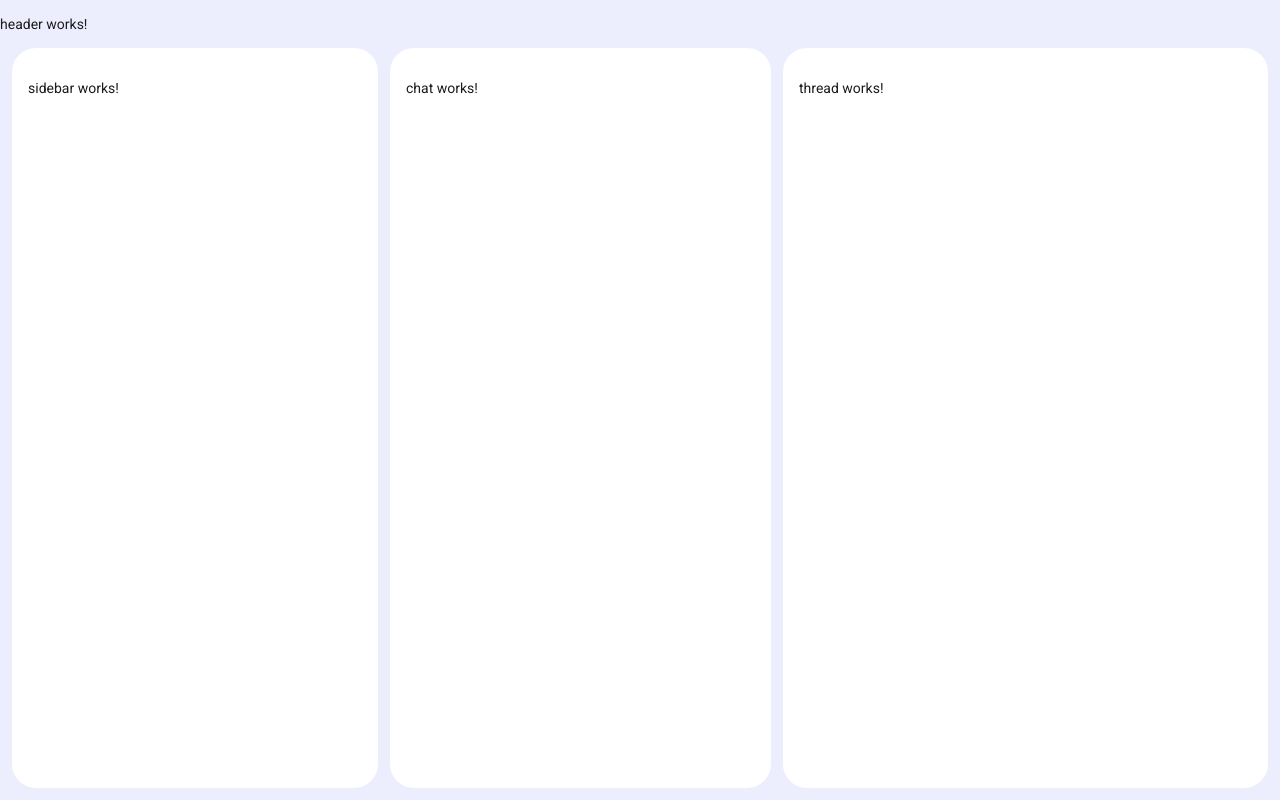
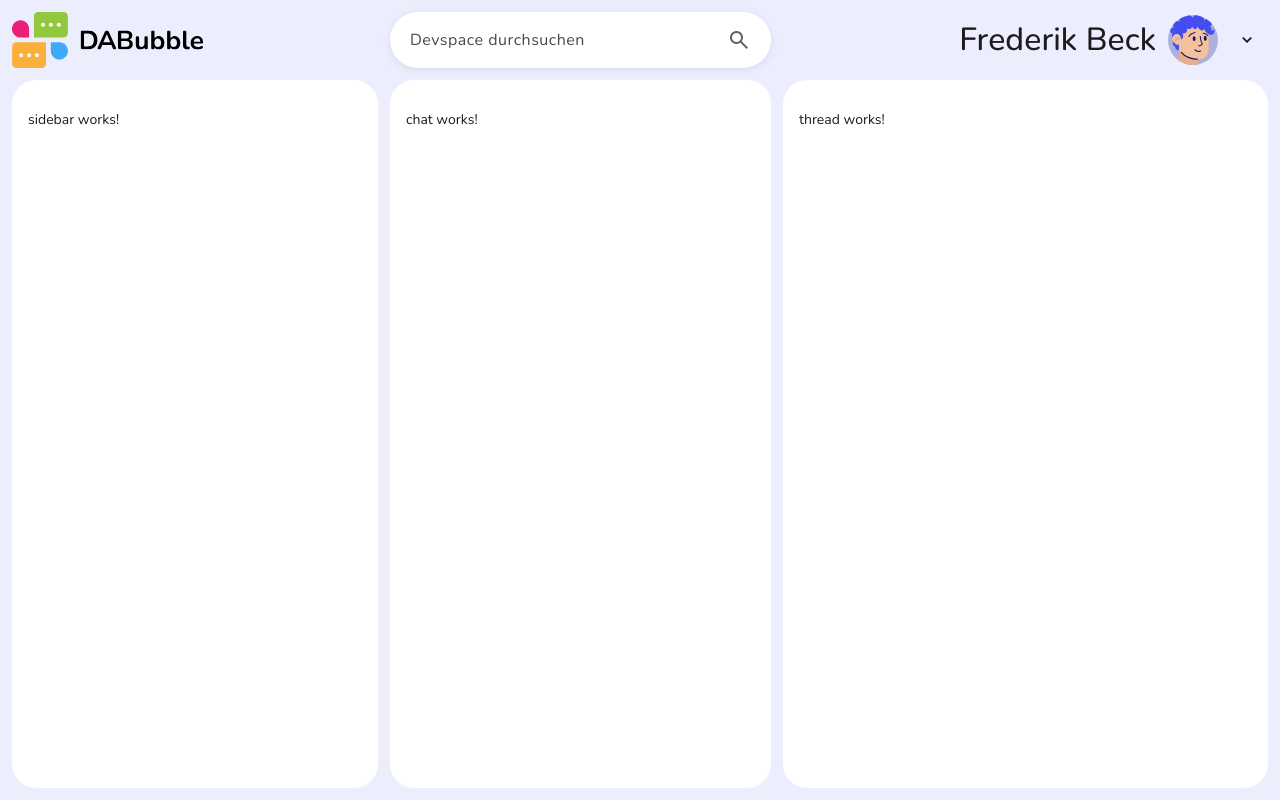
Before and after one commit to frontendfuchs/da-bubble, an Angular app: page / in a window 1280 px wide. Built offline with nearby package versions, Linux system fonts and the light colour scheme.

Commit message:
feat: add header with search and profile menu and configure Nunito typography and base background

```diff
--- a/src/app/app.config.ts
+++ b/src/app/app.config.ts
@@ -1,11 +1,13 @@
 import { ApplicationConfig, provideBrowserGlobalErrorListeners } from '@angular/core';
 import { provideRouter } from '@angular/router';
+import { MAT_ICON_DEFAULT_OPTIONS } from '@angular/material/icon';
 
 import { routes } from './app.routes';
 
 export const appConfig: ApplicationConfig = {
   providers: [
     provideBrowserGlobalErrorListeners(),
-    provideRouter(routes)
+    provideRouter(routes),
+    { provide: MAT_ICON_DEFAULT_OPTIONS, useValue: { fontSet: 'material-symbols-outlined' } },
   ]
 };
--- a/src/app/shared/header/header.html
+++ b/src/app/shared/header/header.html
@@ -1 +1,50 @@
-<p>header works!</p>
+<mat-toolbar class="header">
+  <a class="header__logo" routerLink="/" aria-label="DA Bubble Startseite">
+    <img class="header__logo-image" src="assets/img/da-bubble-icon.svg" alt="DA Bubble" />
+  </a>
+
+  <mat-form-field class="header__search" appearance="outline" subscriptSizing="dynamic">
+    <input
+      matInput
+      class="header__search-input"
+      type="search"
+      placeholder="Devspace durchsuchen"
+      aria-label="Devspace durchsuchen"
+    />
+    <mat-icon matSuffix class="header__search-icon">search</mat-icon>
+  </mat-form-field>
+
+  <button
+    mat-button
+    type="button"
+    class="header__profile"
+    [matMenuTriggerFor]="profileMenu"
+    disableRipple
+  >
+    <span class="header__profile-info">
+      <span class="header__profile-name">Frederik Beck</span>
+      <img
+        class="header__profile-avatar"
+        src="assets/avatar/frederik-beck-avatar.svg"
+        alt="Frederik Beck"
+      />
+    </span>
+    <mat-icon class="header__profile-arrow" iconPositionEnd>expand_more</mat-icon>
+  </button>
+
+  <mat-menu
+    #profileMenu="matMenu"
+    class="header__profile-menu"
+    backdropClass="header__profile-backdrop"
+    xPosition="before"
+  >
+    <button mat-menu-item type="button" class="header__profile-menu-item">Profil</button>
+    <button
+      mat-menu-item
+      type="button"
+      class="header__profile-menu-item header__profile-menu-item--logout"
+    >
+      Log out
+    </button>
+  </mat-menu>
+</mat-toolbar>
--- a/src/app/shared/header/header.scss
+++ b/src/app/shared/header/header.scss
@@ -0,0 +1,79 @@
+@use '../../styles/variablen' as *;
+
+:host {
+  display: block;
+}
+
+.header {
+  display: grid;
+  grid-template-columns: $sidebar-width 1fr $thread-width;
+  gap: $layout-gap;
+  align-items: center;
+  height: $header-height;
+  padding: 0 $layout-padding;
+  background: transparent;
+
+  &__logo-image {
+    display: block;
+    height: 56px;
+    width: auto;
+  }
+
+  &__search {
+    width: 100%;
+  }
+
+  &__search-input {
+    color: $color-text;
+    font: inherit;
+
+    &::placeholder {
+      color: $color-icon;
+    }
+  }
+
+  &__search-icon {
+    color: $color-icon;
+  }
+
+  &__profile {
+    justify-self: end;
+    display: inline-flex;
+    align-items: center;
+    gap: 12px;
+    padding: 0;
+    color: $color-text;
+  }
+
+  &__profile-info {
+    display: inline-flex;
+    align-items: center;
+    gap: 12px;
+  }
+
+  &__profile-name,
+  &__profile-arrow {
+    transition: color 150ms ease;
+  }
+
+  &__profile-arrow {
+    font-size: 24px;
+    font-weight: 600;
+  }
+
+  &__profile:hover &__profile-name,
+  &__profile:hover &__profile-arrow {
+    color: $color-primary;
+  }
+
+  &__profile-avatar {
+    width: 50px;
+    height: 50px;
+    border-radius: 50%;
+  }
+
+  &__profile-name {
+    font-size: 32px;
+    line-height: 1.2;
+  }
+}
--- a/src/index.html
+++ b/src/index.html
@@ -9,10 +9,6 @@
     <link rel="preconnect" href="https://fonts.googleapis.com" />
     <link rel="preconnect" href="https://fonts.gstatic.com" crossorigin />
     <link
-      href="https://fonts.googleapis.com/css2?family=Roboto:wght@300;400;500&display=swap"
-      rel="stylesheet"
-    />
-    <link
       href="https://fonts.googleapis.com/icon?family=Material+Symbols+Outlined"
       rel="stylesheet"
     />
--- a/src/styles.scss
+++ b/src/styles.scss
@@ -14,7 +14,10 @@ html {
         primary: mat.$magenta-palette,
         tertiary: mat.$violet-palette,
       ),
-      typography: Roboto,
+      typography: (
+        plain-family: $font-family,
+        brand-family: $font-family,
+      ),
       density: 0,
     )
   );
@@ -26,10 +29,8 @@ body {
   // user's system settings.
   color-scheme: light;
 
-  // Set a default background, font and text colors for the application using
-  // Angular Material's system-level CSS variables. Learn more about these
-  // variables at https://material.angular.dev/guide/system-variables
-  background-color: var(--mat-sys-surface);
+  // Set a default background, font and text colors for the application.
+  background-color: $color-bg;
   color: var(--mat-sys-on-surface);
   font: var(--mat-sys-body-medium);
 
@@ -37,8 +38,96 @@ body {
   margin: 0;
   height: 100%;
 }
-/* You can add global styles to this file, and also import other style files */
 
-body {
-  background: $color-bg;
+/* Material-Interna global */
+.header__search {
+  .mdc-notched-outline {
+    display: none;
+  }
+
+  .mat-mdc-text-field-wrapper {
+    height: 56px;
+    padding: 0 20px;
+    background: $color-surface;
+    border-radius: 28px;
+    box-shadow: 0 2px 8px $color-shadow;
+  }
+
+  .mat-mdc-form-field-flex {
+    height: 100%;
+    align-items: center;
+  }
+
+  .mat-mdc-form-field-infix {
+    min-height: 0;
+    padding: 0;
+  }
+
+  .mat-mdc-form-field-icon-suffix > .mat-icon {
+    padding: 20px;
+  }
 }
+
+.header__profile {
+  .mat-mdc-button-persistent-ripple::before {
+    opacity: 0 !important;
+    background-color: transparent !important;
+  }
+}
+
+.header__profile-backdrop.cdk-overlay-backdrop {
+  background-color: rgba(0, 0, 0, 0.3);
+}
+
+.header__profile-backdrop.cdk-overlay-backdrop-showing {
+  opacity: 1;
+}
+
+.header__profile-menu.mat-mdc-menu-panel {
+  width: 280px;
+  max-width: 240px;
+  padding: 16px;
+  margin-top: 20px;
+  border-radius: 24px;
+  border-top-right-radius: 0px;
+  background-color: $color-surface;
+  box-shadow: 0 8px 24px $color-shadow;
+
+  --mat-menu-item-label-text-color: #{$color-text};
+  --mat-menu-item-label-text-size: 18px;
+  --mat-menu-item-label-text-weight: 500;
+  --mat-menu-item-label-text-line-height: 1.2;
+  --mat-menu-item-hover-state-layer-color: transparent;
+  --mat-menu-item-focus-state-layer-color: transparent;
+}
+
+.header__profile-menu .mat-mdc-menu-content {
+  padding: 0;
+}
+
+.header__profile-menu .mat-mdc-menu-item {
+  justify-content: center;
+  min-height: 48px;
+  padding: 0 16px;
+  border-radius: 24px;
+  text-align: center;
+
+  .mat-mdc-menu-item-text {
+    flex: none;
+  }
+}
+
+.header__profile-menu .header__profile-menu-item--logout {
+  margin-top: 8px;
+  background-color: transparent;
+  color: $color-text;
+
+  &:hover,
+  &.cdk-focused,
+  &.cdk-keyboard-focused,
+  &.cdk-program-focused,
+  &.mat-mdc-menu-item-highlighted {
+    background-color: rgba($color-primary, 0.14) !important;
+    color: $color-primary;
+  }
+}
```
Also changed, not shown: src/app/shared/header/header.ts (+16 -1 lines), 1 other file (tests, documents, lock files or other folders).
